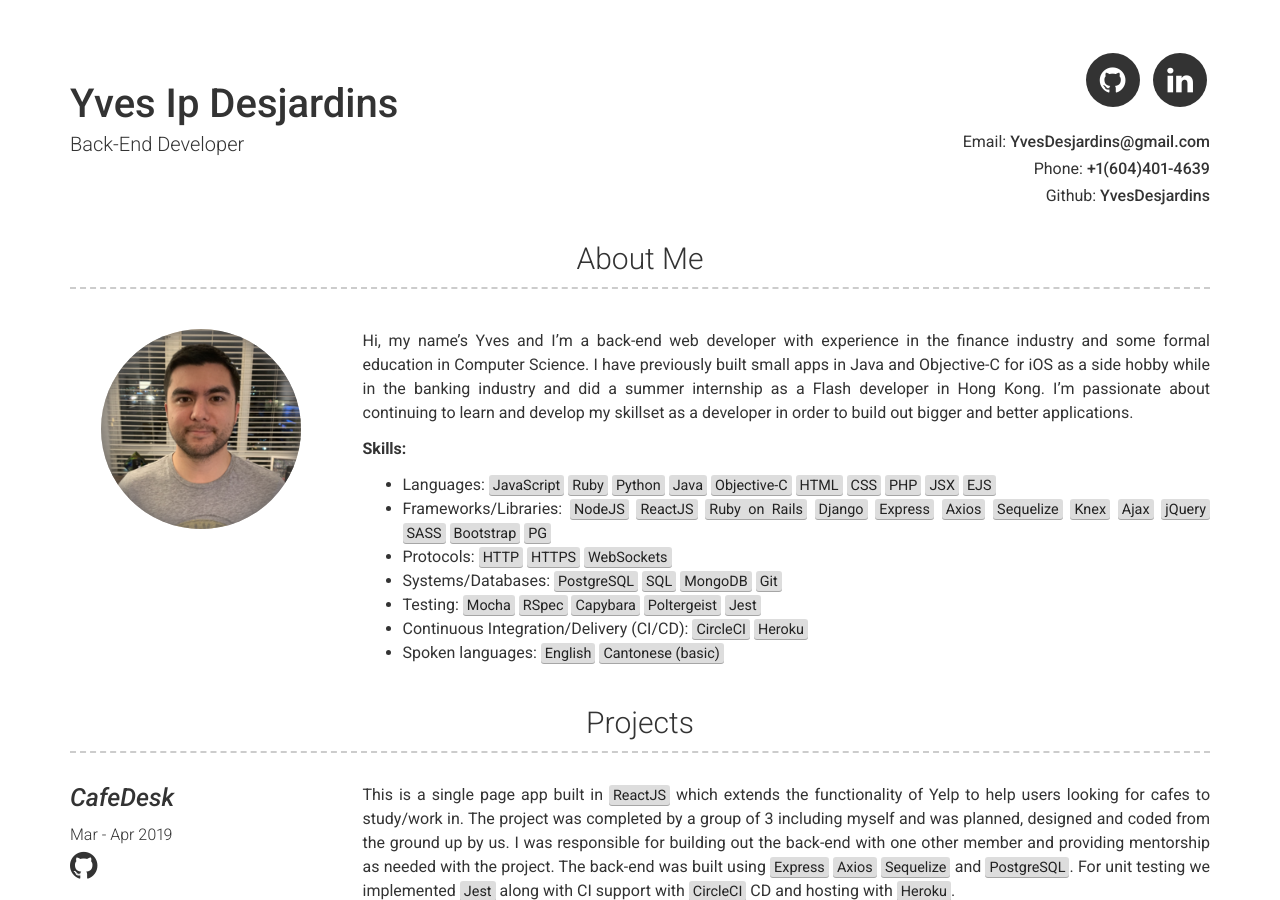
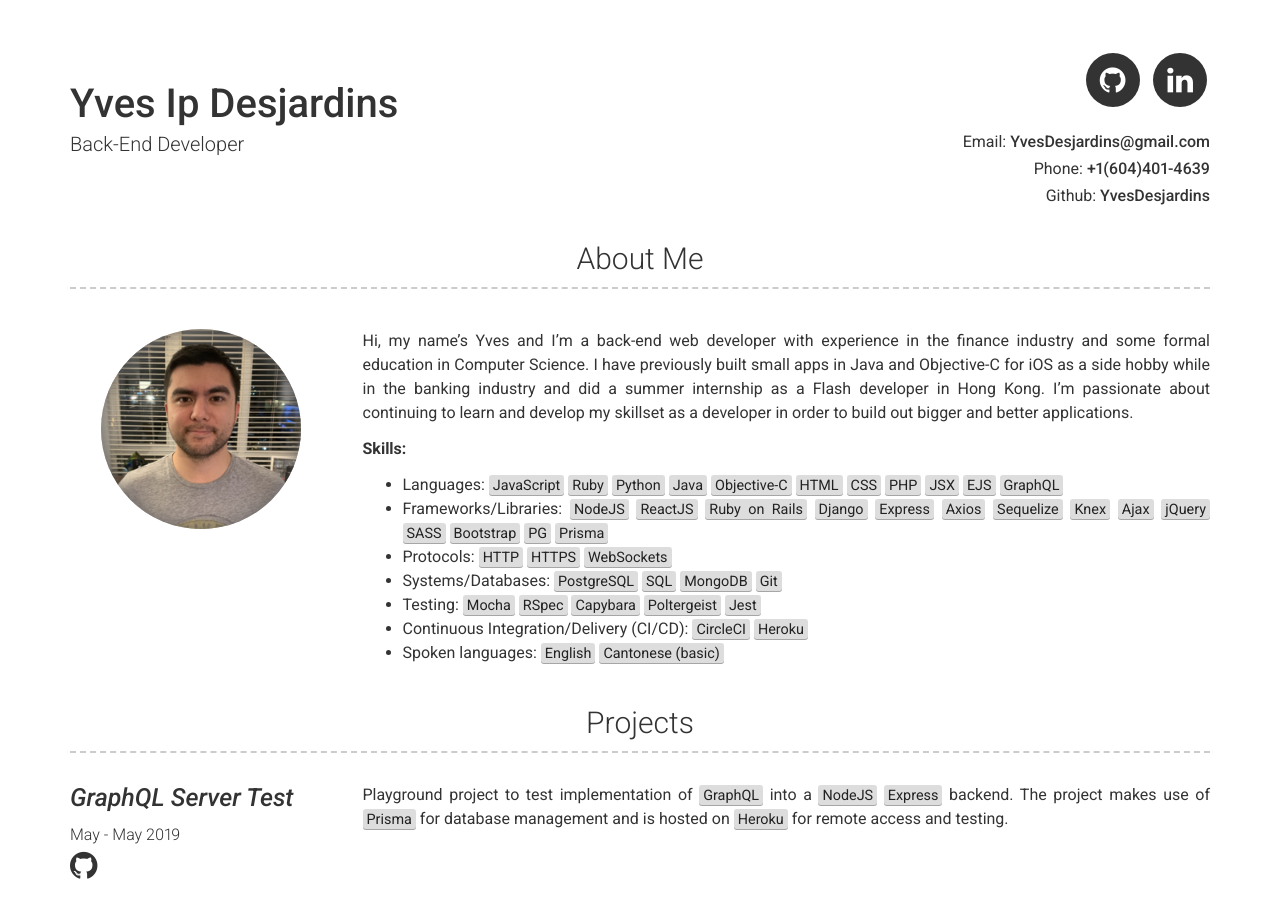
Before and after one commit to YvesDesjardins/YvesDesjardins.github.io, a Jekyll site: the page built from index.md, in a window 1280 px wide and 900 px high. Built offline with Jekyll 4.4.1, drawn with Linux system fonts in a browser that asks for light colours.

Commit message:
update skills and projects

```diff
--- a/_config.yml
+++ b/_config.yml
@@ -21,8 +21,8 @@
 
 about_skills: |
   **Skills:**
-    - Languages: <mark>JavaScript</mark> <mark>Ruby</mark> <mark>Python</mark> <mark>Java</mark> <mark>Objective-C</mark> <mark>HTML</mark> <mark>CSS</mark> <mark>PHP</mark> <mark>JSX</mark> <mark>EJS</mark>
-    - Frameworks/Libraries: <mark>NodeJS</mark> <mark>ReactJS</mark> <mark>Ruby on Rails</mark> <mark>Django</mark> <mark>Express</mark> <mark>Axios</Mark> <mark>Sequelize</mark> <mark>Knex</mark> <mark>Ajax</mark> <mark>jQuery</mark> <mark>SASS</mark> <mark>Bootstrap</mark> <mark>PG</mark>
+    - Languages: <mark>JavaScript</mark> <mark>Ruby</mark> <mark>Python</mark> <mark>Java</mark> <mark>Objective-C</mark> <mark>HTML</mark> <mark>CSS</mark> <mark>PHP</mark> <mark>JSX</mark> <mark>EJS</mark> <mark>GraphQL</mark>
+    - Frameworks/Libraries: <mark>NodeJS</mark> <mark>ReactJS</mark> <mark>Ruby on Rails</mark> <mark>Django</mark> <mark>Express</mark> <mark>Axios</Mark> <mark>Sequelize</mark> <mark>Knex</mark> <mark>Ajax</mark> <mark>jQuery</mark> <mark>SASS</mark> <mark>Bootstrap</mark> <mark>PG</mark> <mark>Prisma</mark>
     - Protocols: <mark>HTTP</mark> <mark>HTTPS</mark> <mark>WebSockets</mark>
     - Systems/Databases: <mark>PostgreSQL</mark> <mark>SQL</mark> <mark>MongoDB</mark> <mark>Git</mark>
     - Testing: <mark>Mocha</mark> <mark>RSpec</mark> <mark>Capybara</mark> <mark>Poltergeist</mark> <mark>Jest</mark>
--- a/_data/projects.yml
+++ b/_data/projects.yml
@@ -1,3 +1,10 @@
+- name: GraphQL Server Test
+  date: May - May 2019
+  link: github.com/YvesDesjardins/graphql_server_test
+  github: yvesdesjardins/graphql_server_test
+  description: | # this will include new lines to allow paragraphs
+    Playground project to test implementation of <mark>GraphQL</mark> into a <mark>NodeJS</mark> <mark>Express</mark> backend. The project makes use of <mark>Prisma</mark> for database management and is hosted on <mark>Heroku</mark> for remote access and testing.
+
 - name: CafeDesk
   date: Mar - Apr 2019
   link: github.com/yvesdesjardins/cafedesk-server
```
Also changed, not shown: 1 other file.
